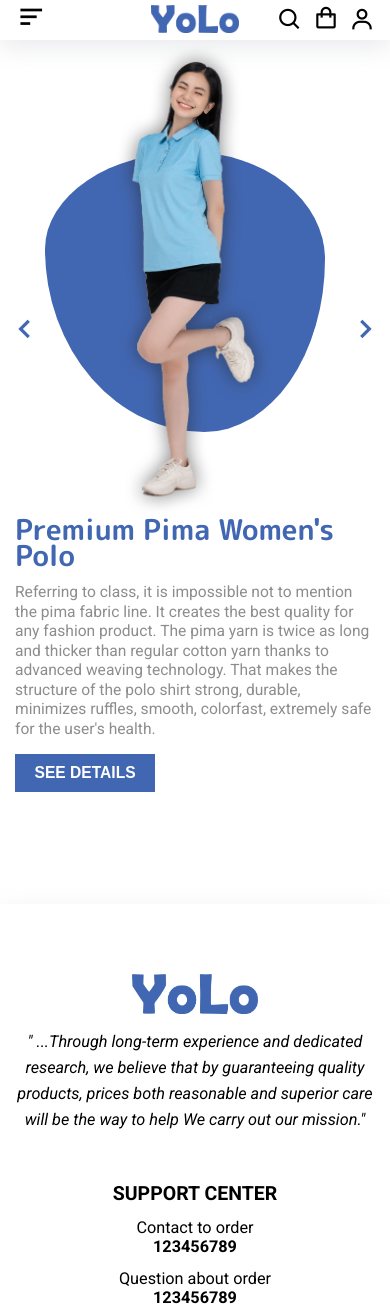
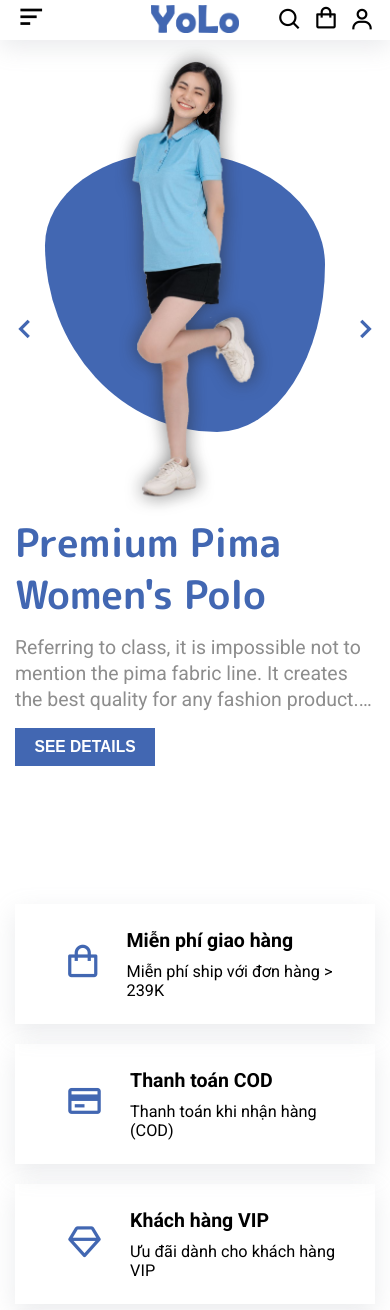
Before and after one commit to ToilaHuy22/yolo2-me, a React app: page / in a window 390 px wide. Shown: the top 1310 px of the page. Built offline with nearby package versions, Linux system fonts and the light colour scheme.

Commit message:
4 Create PolicyCard and Responsive, fix Responsive HeroSlider

```diff
--- /dev/null
+++ b/src/components/PolicyCard.jsx
@@ -0,0 +1,24 @@
+import React from 'react';
+import PropTypes from 'prop-types';
+
+const PolicyCard = (props) => {
+	return (
+		<div className="policy-card">
+			<div className="policy-card__icon">
+				<i className={props.icon}></i>
+			</div>
+			<div className="policy-card__info">
+				<div className="policy-card__info__name">{props.name}</div>
+				<div className="policy-card__info__description">{props.description}</div>
+			</div>
+		</div>
+	);
+};
+
+PolicyCard.propTypes = {
+	name: PropTypes.string.isRequired,
+	description: PropTypes.string.isRequired,
+	icon: PropTypes.string.isRequired,
+};
+
+export default PolicyCard;
--- a/src/pages/Home.jsx
+++ b/src/pages/Home.jsx
@@ -8,11 +8,28 @@ import Section, { SectionBody, SectionTitle } from '../components/Section';
 import Grid from '../components/Grid';
 
 import heroSliderData from '../assets/fake-data/hero-slider';
+import policy from '../assets/fake-data/policy';
+import PolicyCard from '../components/PolicyCard';
 
 const Home = () => {
 	return (
 		<Helmet title="Home">
 			<HeroSlider data={heroSliderData} control={true} auto={true} timeOut={8000} />
+			<Section>
+				<SectionBody>
+					<Grid col={4} mdCol={2} smCol={1} gap={20}>
+						{policy.map((item, index) => (
+							<Link to="/policy" key={index}>
+								<PolicyCard
+									name={item.name}
+									description={item.description}
+									icon={item.icon}
+								/>
+							</Link>
+						))}
+					</Grid>
+				</SectionBody>
+			</Section>
 		</Helmet>
 	);
 };
--- a/src/sass/components/hero-slider.scss
+++ b/src/sass/components/hero-slider.scss
@@ -40,6 +40,7 @@
 
 		&__info {
 			width: 58.33%;
+			// margin-right: 50px;
 
 			@include tablet {
 				width: 100%;
@@ -68,8 +69,8 @@
 				}
 
 				@include mobile {
-					font-size: 2.2rem;
-					line-height: 2rem;
+					font-size: 3rem;
+					line-height: 4rem;
 				}
 			}
 
@@ -79,9 +80,22 @@
 				line-height: 2rem;
 				overflow: hidden;
 
+				@include tablet {
+					text-overflow: ellipsis;
+					display: -webkit-box;
+					-webkit-line-clamp: 4; /* number of lines to show */
+					line-clamp: 2;
+					-webkit-box-orient: vertical;
+				}
+
 				@include mobile {
-					font-size: 1.2rem;
-					line-height: 1.5rem;
+					font-size: 1.5rem;
+					line-height: 2rem;
+					text-overflow: ellipsis;
+					display: -webkit-box;
+					-webkit-line-clamp: 3; /* number of lines to show */
+					line-clamp: 2;
+					-webkit-box-orient: vertical;
 				}
 			}
 
--- /dev/null
+++ b/src/sass/components/policy-card.scss
@@ -0,0 +1,33 @@
+.policy-card {
+	@include flex(center, flex-start);
+	min-height: 120px;
+	padding: 20px;
+	box-shadow: $box-shadow;
+	border-left: 4px solid $main-bg;
+	transition: transform 0.5s ease;
+
+	&:hover {
+		transform: translateY(-20px);
+		border-left: 4px solid $main-color;
+	}
+
+	&__icon {
+		width: 30%;
+		color: $main-color;
+		font-size: 3rem;
+		text-align: center;
+	}
+
+	&__info {
+		&__name {
+			font-size: 1.5rem;
+			font-weight: 600;
+			margin-bottom: 10px;
+		}
+
+		&__description {
+			font-size: 1.25rem;
+			color: $txt-main-color;
+		}
+	}
+}
--- a/src/sass/index.scss
+++ b/src/sass/index.scss
@@ -8,3 +8,4 @@
 @import './components/copyrightby.scss';
 @import './components/section.scss';
 @import './components/button.scss';
+@import './components/policy-card.scss';
```
